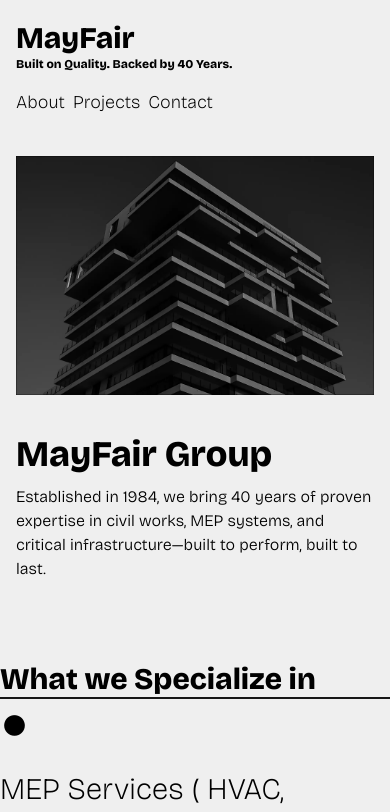
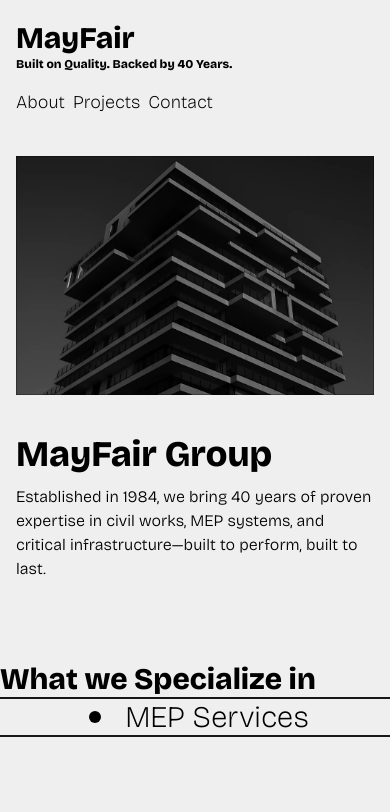
Before and after one commit to J-Herika/mayfair-company, a SvelteKit app: page / in a window 390 px wide. Shown: the top 812 px of the page. Built offline with nearby package versions, Linux system fonts and the light colour scheme.

Commit message:
add a bit or responsivenes

```diff
--- a/src/lib/content.ts
+++ b/src/lib/content.ts
@@ -1,7 +1,7 @@
 export const specialize = [
 	{
 		id: 1,
-		header: 'MEP Services ( HVAC, Electrical & Plumbing )',
+		header: 'MEP Services',
 		img: '/mepImg.webp',
 		contentList: [
 			{
--- a/src/routes/Specialization.svelte
+++ b/src/routes/Specialization.svelte
@@ -27,8 +27,8 @@
 
 	async function slideHandler() {
 		await tick();
-		gsap.from(slideContent, { opacity: 0, y: -20, duration: 1 });
-		gsap.from(slideHeader, { opacity: 0, y: -20, duration: 1 });
+		gsap.from(slideContent, { opacity: 0, y: -20, duration: 0.4 });
+		gsap.from(slideHeader, { opacity: 0, y: -20, duration: 0.4 });
 	}
 
 	async function headerHandler() {
@@ -135,14 +135,14 @@
 	<div
 		onmouseenter={() => enterHandler(specialize[0].id)}
 		onmouseleave={() => leaveHandler(specialize[0].id)}
-		class="border-primary relative flex h-auto flex-col items-start gap-6 border-t-2 lg:h-[299px] lg:flex-row lg:items-center lg:gap-10"
+		class="border-primary relative flex h-auto flex-col items-center gap-6 border-t-2 md:flex-row lg:h-[299px] lg:items-center lg:gap-10"
 	>
 		{#if !isHoverSpecialization}
-			<p bind:this={headerDot} class="text-5xl">●</p>
 			<h3
 				bind:this={headerText}
-				class="spe-header text-3xl font-extralight sm:text-3xl lg:text-7xl"
+				class="spe-header flex items-center gap-6 pl-2 text-3xl font-extralight sm:text-3xl md:gap-10 lg:text-7xl"
 			>
+				<div class="size-3 rounded-full bg-black"></div>
 				<span>{specialize[0].header}</span>
 			</h3>
 		{:else}
@@ -150,7 +150,7 @@
 				bind:this={imgDiv}
 				src={specialize[0].img}
 				alt="MEP services"
-				class="spec-img-div w-1/2 object-cover lg:h-full"
+				class="spec-img-div w-full object-cover md:h-full md:w-1/2"
 			/>
 			<div
 				bind:this={textDiv}
```
